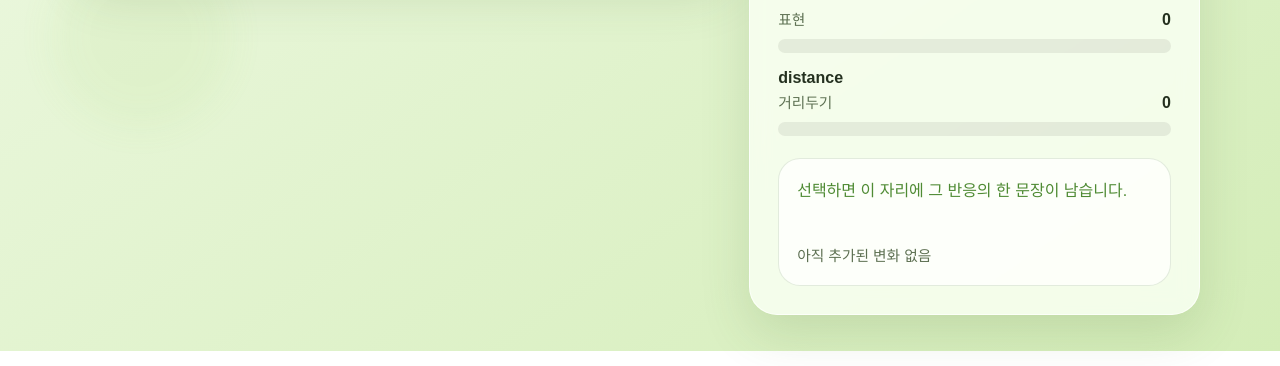
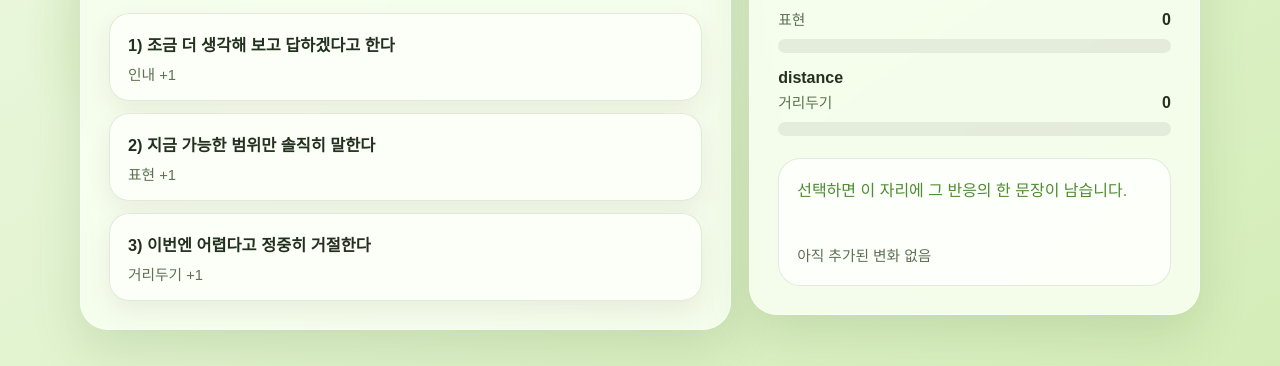
Before and after one commit to ayada-2026/my-mini-game2, a plain HTML site: page index.html in a window 1280 px wide. Shown: the part 593-959 px from the top of the page. Drawn offline with Linux system fonts and the light colour scheme; files that its build step writes are made by us from their sources.

Commit message:
Update index.html

```diff
--- a/index.html
+++ b/index.html
@@ -5,7 +5,7 @@
   <meta name="viewport" content="width=device-width, initial-scale=1, viewport-fit=cover">
   <meta name="theme-color" content="#d4edb8">
   <title>관계 반응 테스트</title>
-  <link rel="stylesheet" href="./static/choice-game.css">
+  <link rel="stylesheet" href="./choice-game.css">
 </head>
 <body>
   <main class="app-shell">
@@ -108,6 +108,6 @@
     </section>
   </main>
 
-  <script src="./static/choice-game.js" defer></script>
+  <script src="./choice-game.js" defer></script>
 </body>
 </html>
```
